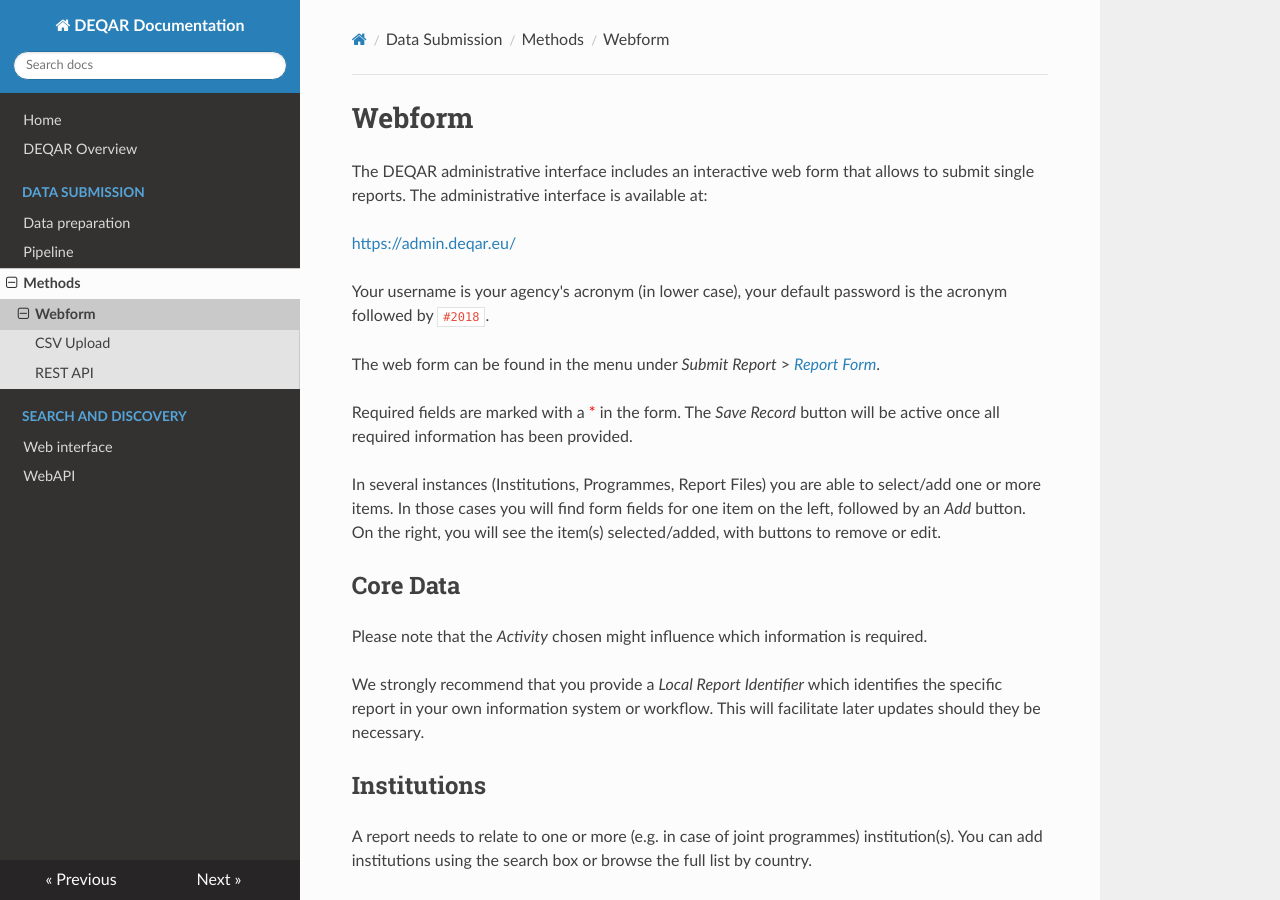
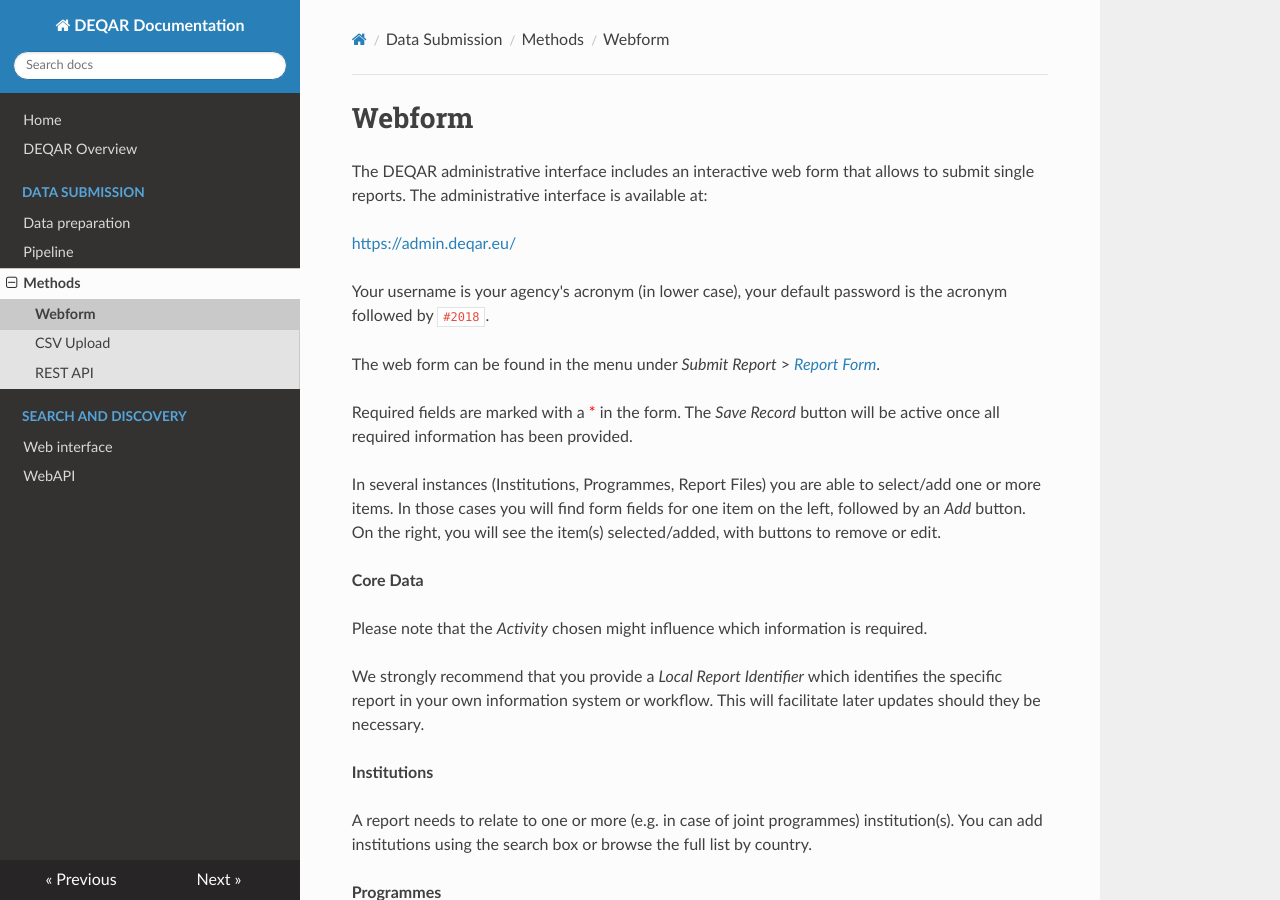
Before and after one commit to EQAR/deqar-docs, an MkDocs documentation site: the page built from docs/webform.md, in a window 1280 px wide and 900 px high. Built offline with MkDocs 1.6.1, drawn with Linux system fonts in a browser that asks for light colours; nearby versions of some CDN libraries; old or Windows-style settings are respelled for this version of MkDocs.

Commit message:
change heading

```diff
--- a/docs/webform.md
+++ b/docs/webform.md
@@ -10,23 +10,23 @@
 
 In several instances (Institutions, Programmes, Report Files) you are able to select/add one or more items. In those cases you will find form fields for one item on the left, followed by an *Add* button. On the right, you will see the item(s) selected/added, with buttons to remove or edit.
 
-## Core Data
+**Core Data**
 
 Please note that the *Activity* chosen might influence which information is required.
 
 We strongly recommend that you provide a *Local Report Identifier* which identifies the specific report in your own information system or workflow. This will facilitate later updates should they be necessary.
 
-## Institutions
+**Institutions**
 
 A report needs to relate to one or more (e.g. in case of joint programmes) institution(s). You can add institutions using the search box or browse the full list by country.
 
-## Programmes
+**Programmes**
 
 The programme tab will only be active if your report belongs to an activity that is not a purely institutional type.
 
 Fill the form with the required information and then click the *Add Programme* button. If the report concerns several programmes (e.g. clustered evaluation) please repeat the step for all programmes concerned.
 
-## Report Files
+**Report Files**
 
 Each report may contain one or more report files (for example, the experts' report, a possible summary report and the decision taken might be contained all in one or in separate files).
 
```
